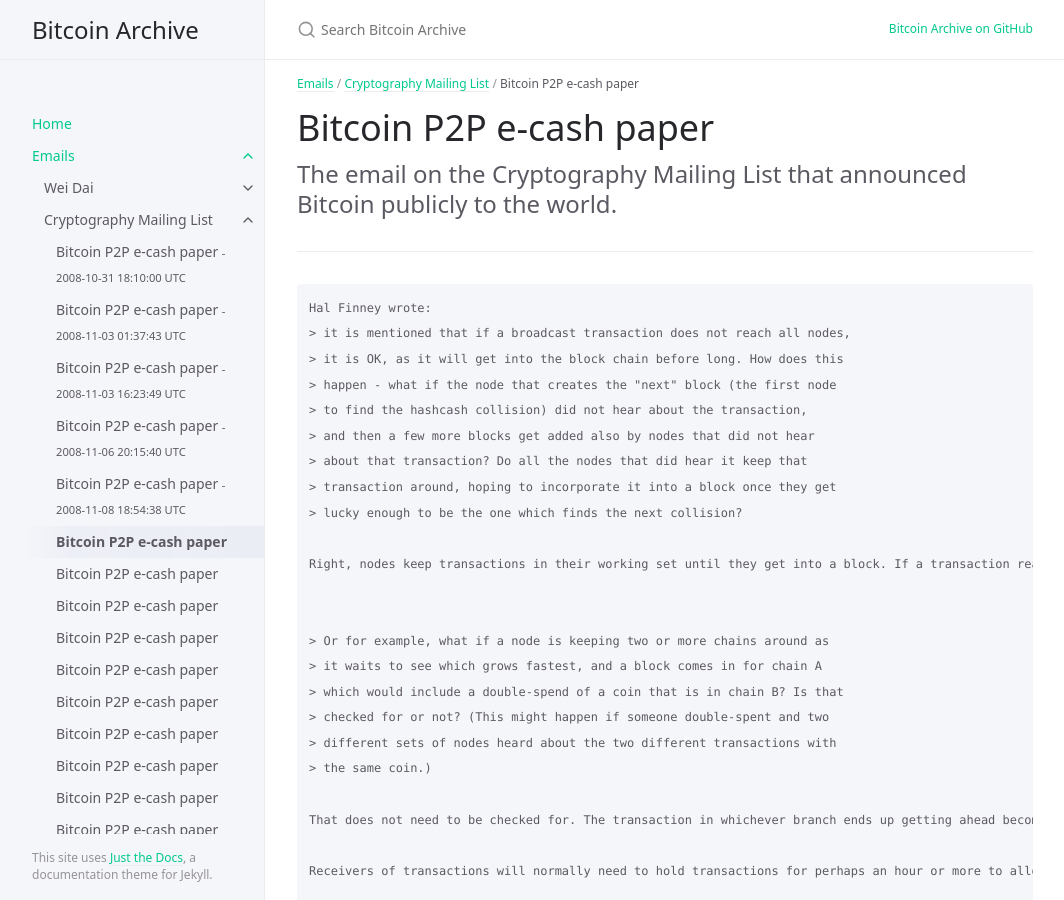
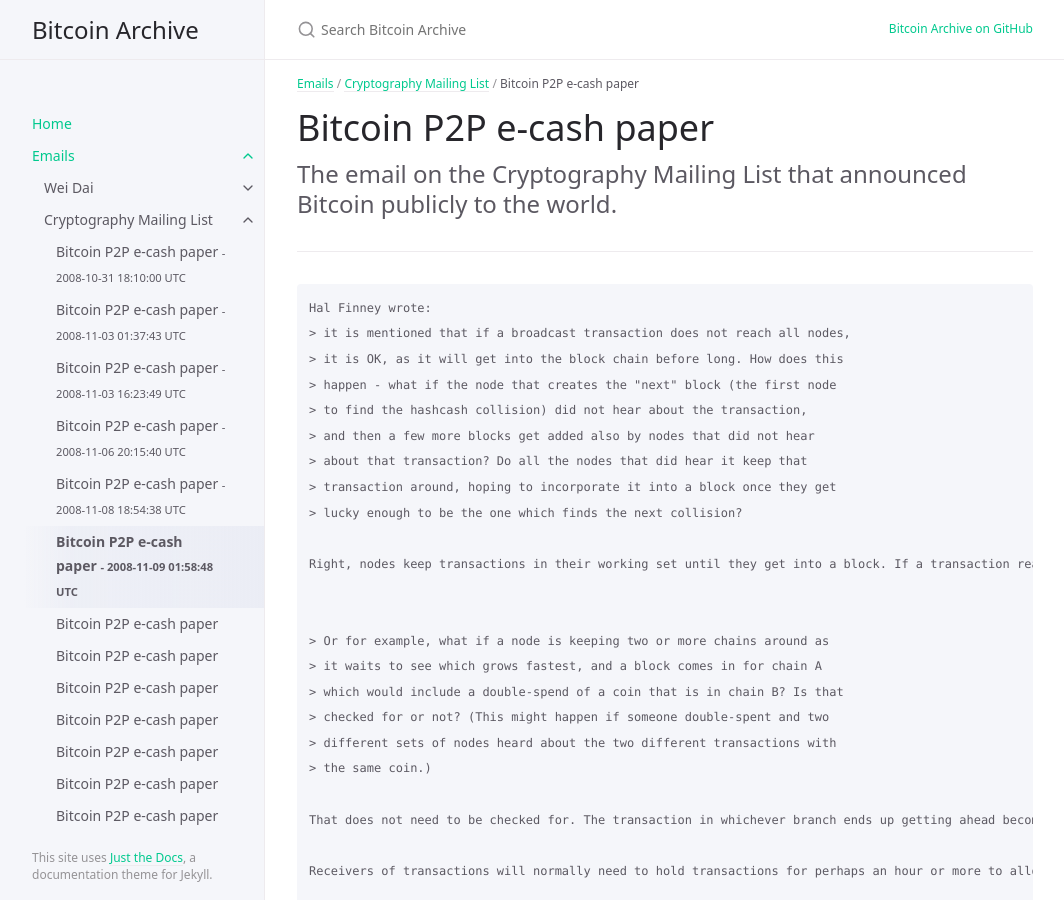
Before and after one commit to wakgill/bitcoin-archive, a Jekyll site: the page built from docs/emails/cryptography/6.md, in a window 1280 px wide and 900 px high. Shown: the whole window, without its empty margins (107-1171 px from the left). Built offline with Jekyll 4.4.1, drawn with Linux system fonts in a browser that asks for light colours.

Commit message:
Update 6.md

```diff
--- a/docs/emails/cryptography/6.md
+++ b/docs/emails/cryptography/6.md
@@ -4,6 +4,7 @@ title: Bitcoin P2P e-cash paper
 grand_parent: Emails
 parent: Cryptography Mailing List
 nav_order: 6
+date: 2008-11-09 01:58:48 UTC
 ---
 
 # Bitcoin P2P e-cash paper
```
